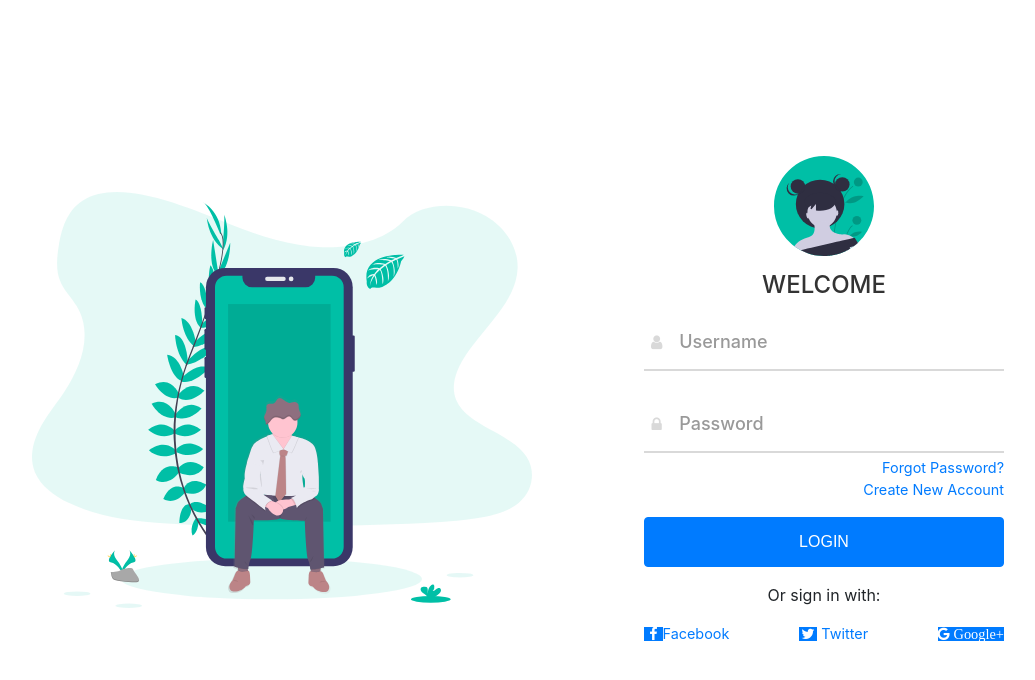
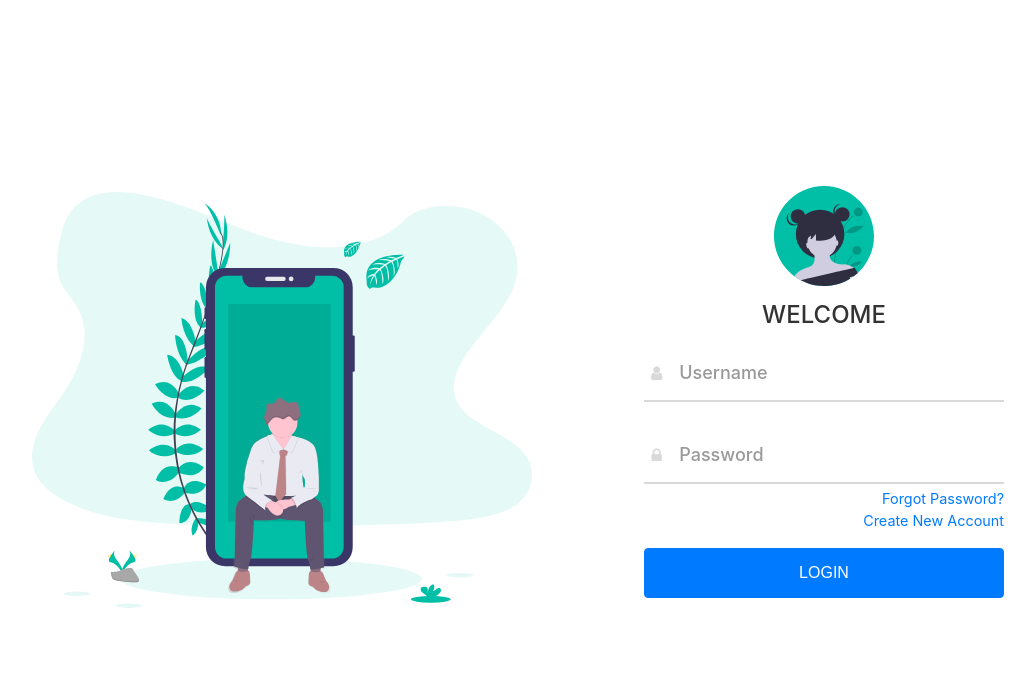
Before and after one commit to anitawangila/login, a plain HTML site: page index.html in a window 1280 px wide. Shown: the whole page, without its empty margins (53-1088 px from the left). Drawn offline with nearby package versions, Linux system fonts and the light colour scheme; files whose address does not match are found by name.

Commit message:
first commit

```diff
--- a/index.html
+++ b/index.html
@@ -44,22 +44,9 @@
            </div>
            <a href="#" class="acct">Forgot Password?</a>
              <a href="#">Create New Account</a>
+
              <input type="submit" class="btn btn-primary btn-md" value="login" id="submit">
-             <div class="col">
-                <div class="hide-md-lg">
-                  <p>Or sign in with:</p>
-                </div>
-             <div class="row">
-             <a href="#">
-                <i class="fa fa-facebook fa-fw btn-primary"></i>Facebook
-               </a>
-               <a href="#">
-                <i class="fa fa-twitter fa-fw btn-primary"></i> Twitter
-              </a>
-              <a href="#" ><i class="fa fa-google btn-primary"> Google+
-                </i>
-              </a>
-            </div>
+
        </form>
     </div>
 
```
